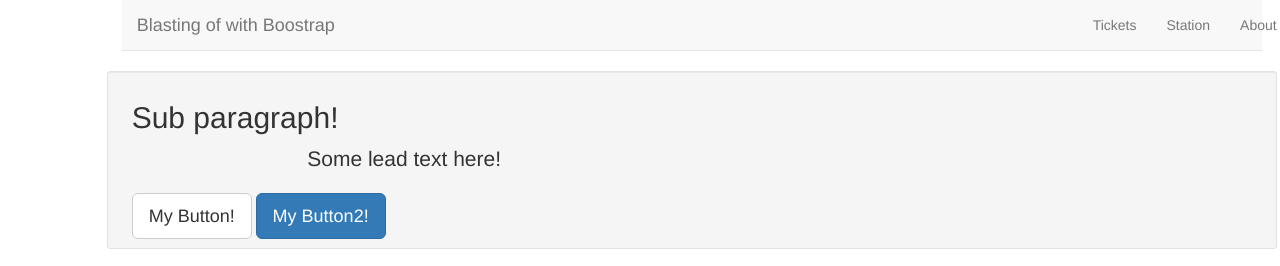
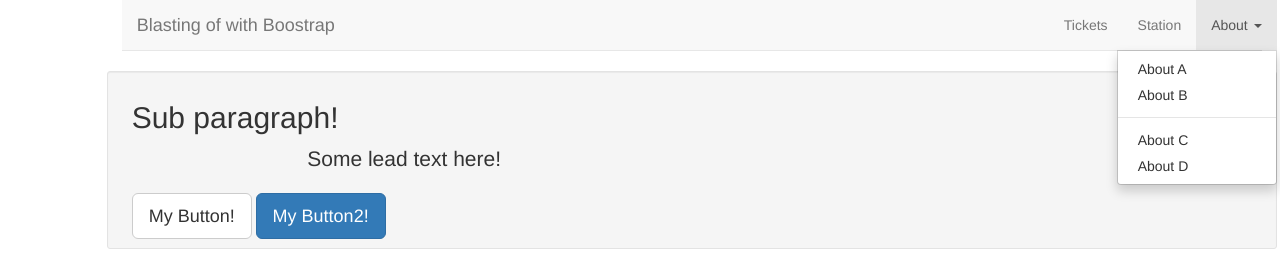
Before and after one commit to Jakob37/BootstrapDatabase, a plain HTML site: page index.html in a window 1280 px wide. Shown: the top 266 px of the page. Drawn offline with Linux system fonts and the light colour scheme.

Commit message:
Add interactive menu stuff

```diff
--- a/index.html
+++ b/index.html
@@ -16,11 +16,35 @@
 
         <div class="navbar navbar-default navbar-static-top">
             <div class="container">
-                <a href="/" class="navbar-brand">Blasting of with Boostrap</a>
-                <ul class="nav navbar-nav navbar-right">
-                    <li><a href="/">Tickets</a></li>
-                    <li><a href="/">Station</a></li>
-                    <li><a href="/">About</a></li>
+
+                <div class="navbar-header">
+                    <a href="/" class="navbar-brand">Blasting of with Boostrap</a>
+
+                    <button type="button" class="navbar-toggle"
+                            data-toggle="collapse"
+                            data-target=".navbar-collapse" >
+                        <span class="sr-only">Toggle navigation</span>
+                        <span class="icon-bar"></span>
+                        <span class="icon-bar"></span>
+                        <span class="icon-bar"></span>
+                    </button>
+                </div>
+
+                <ul class="nav navbar-nav navbar-right collapse navbar-collapse">
+                    <li><a href="#">Tickets</a></li>
+                    <li><a href="#">Station</a></li>
+                    <li class="open">
+                        <a href="#" data-toggle="dropdown">
+                            About <span class="caret"></span>
+                        </a>
+                        <ul class="dropdown-menu">
+                            <li><a href="#">About A</a></li>
+                            <li><a href="#">About B</a></li>
+                            <li class="divider"></li>
+                            <li><a href="#">About C</a></li>
+                            <li><a href="#">About D</a></li>
+                        </ul>
+                    </li>
                 </ul>
             </div>
         </div>
```
